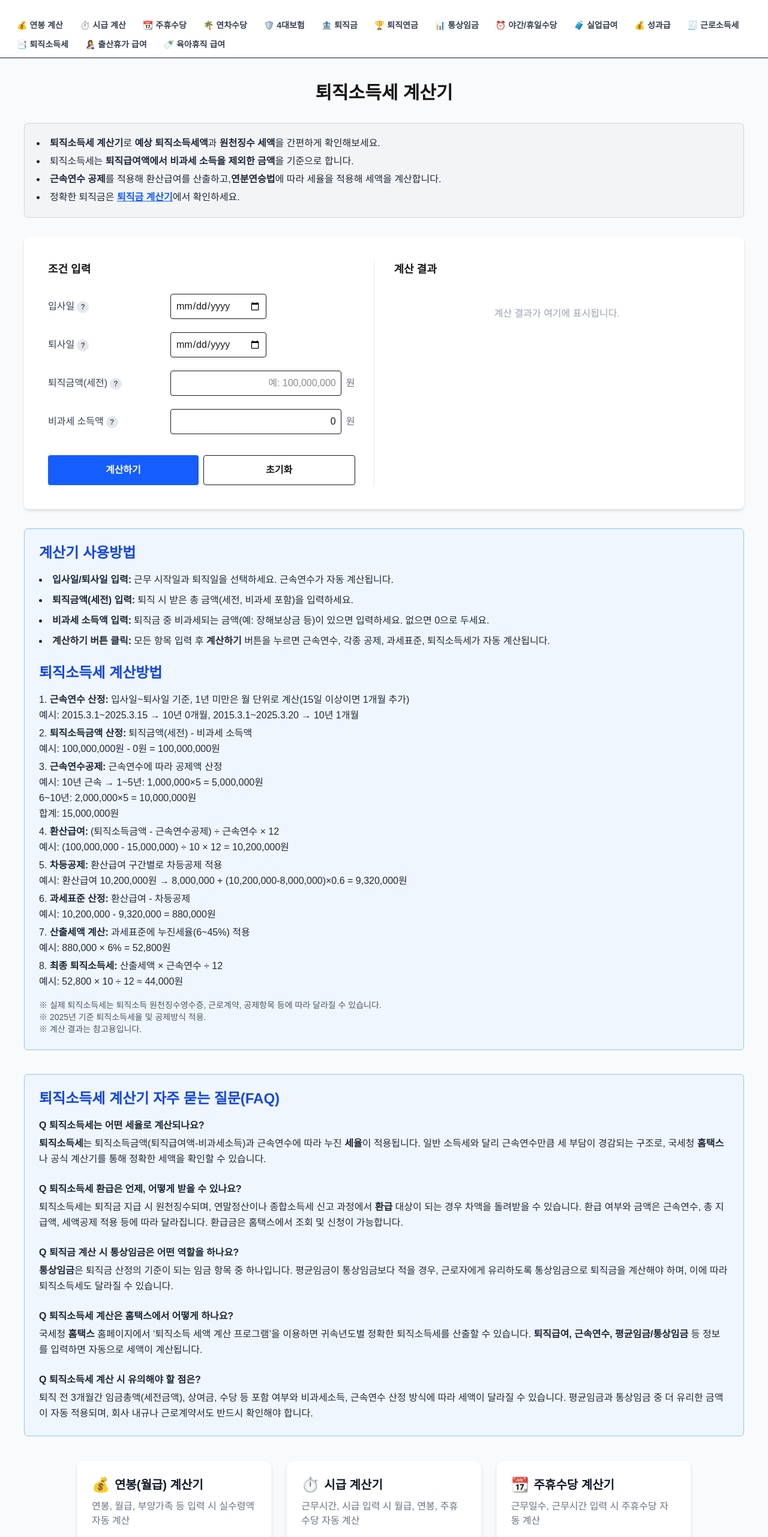
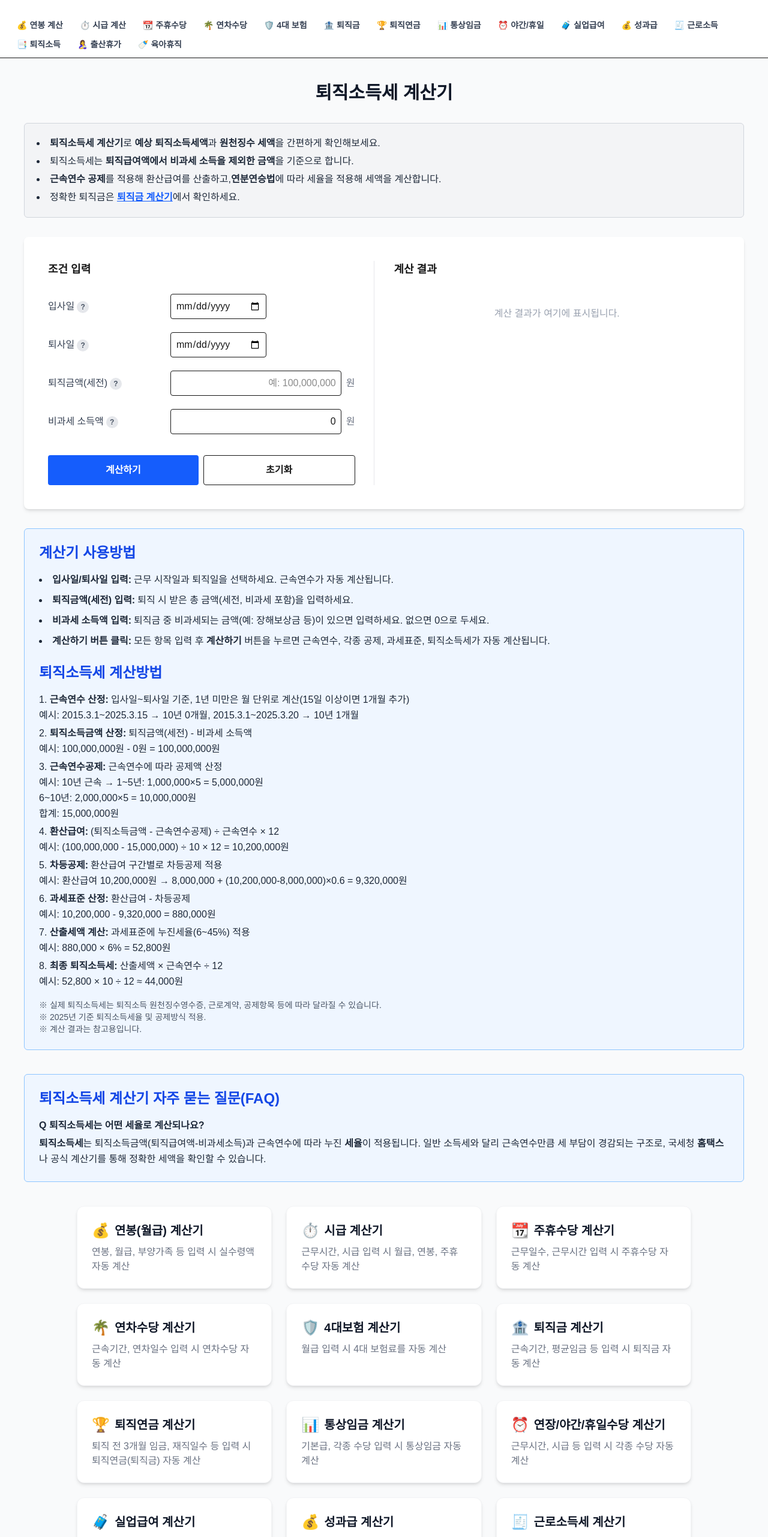
Before and after one commit to Jeonghaemo/workercalculator, a Next.js app: page /retirement-tax in a window 1280 px wide. Shown: the top 2563 px of the page at 60% size. Built offline with nearby package versions, Linux system fonts and the light colour scheme.

Commit message:
일부수정

```diff
--- a/src/app/components/Navbar.jsx
+++ b/src/app/components/Navbar.jsx
@@ -23,7 +23,7 @@ const pages = [
   },
   {
     href: "/four-insurances",
-    title: "4대보험",
+    title: "4대 보험",
     icon: "🛡️",
   },
   {
@@ -43,7 +43,7 @@ const pages = [
   },
   {
     href: "/overtime",
-    title: "야간/휴일수당",
+    title: "야간/휴일",
     icon: "⏰",
   },
   {
@@ -58,22 +58,22 @@ const pages = [
   },
   {
     href: "/income-tax",
-    title: "근로소득세",
+    title: "근로소득",
     icon: "🧾",
   },
   {
     href: "/retirement-tax",
-    title: "퇴직소득세",
+    title: "퇴직소득",
     icon: "📑",
   },
   {
     href: "/maternity-leave",
-    title: "출산휴가 급여",
+    title: "출산휴가",
     icon: "🤱",
   },
   {
     href: "/parental-leave",
-    title: "육아휴직 급여",
+    title: "육아휴직",
     icon: "🍼",
   },
 ];
--- a/src/app/overtime/overtime.jsx
+++ b/src/app/overtime/overtime.jsx
@@ -78,14 +78,13 @@ function IntroBox() {
           <span className="font-bold">휴일근로수당</span>은 소정근로일이 아닌 휴일 근로 시 8시간 이내는 <span className="font-bold">통상임금의 50% 이상</span>, 8시간 초과는 <span className="font-bold">100% 가산</span>이 적용됩니다.
         </li>
         <li>
-          시급은{" "}
+          통상임금은{" "}
           <Link
-            href="https://workercalculator.damoapick.co.kr/salary"
-            target="_blank"
+            href="https://workercalculator.damoapick.co.kr/ordinary"
             rel="noopener noreferrer"
             className="text-blue-600 hover:text-blue-800 underline font-bold"
           >
-            시급 계산기
+            통상임금 계산기
           </Link>
           에서 확인하세요.
         </li>
@@ -116,7 +115,7 @@ function CalculationMethodBox() {
         <li>
           <b>시급 입력:</b>
           <span className="ml-1">
-            세전 시급을 입력하세요. (예: 10,030원)
+            세전 통상임금을 입력하세요. (예: 10,030원)
           </span>
         </li>
         <li>
@@ -311,8 +310,8 @@ export default function OvertimeCalculator() {
         <section className="w-full lg:w-1/2 border-r border-gray-200 pr-0 lg:pr-8">
           <h3 className="font-semibold text-lg mb-6">근무시간 입력</h3>
           <InputRow
-            label="시급"
-            tooltip="세전 시급을 입력하세요. (예: 10030)"
+            label="통상임금"
+            tooltip="세전 통상임금을 입력하세요. (예: 10,030)"
           >
             <input
               type="text"
--- a/src/app/retirement-tax/retirement-tax.jsx
+++ b/src/app/retirement-tax/retirement-tax.jsx
@@ -281,35 +281,11 @@ function RetirementTaxFAQBox() {
             <b>퇴직소득세</b>는 퇴직소득금액(퇴직급여액-비과세소득)과 근속연수에 따라 누진 <b>세율</b>이 적용됩니다. 일반 소득세와 달리 근속연수만큼 세 부담이 경감되는 구조로, 국세청 <b>홈택스</b>나 공식 계산기를 통해 정확한 세액을 확인할 수 있습니다.
           </div>
         </div>
-        <div>
-          <div className="font-bold mb-1">Q 퇴직소득세 환급은 언제, 어떻게 받을 수 있나요?</div>
-          <div>
-            퇴직소득세는 퇴직금 지급 시 원천징수되며, 연말정산이나 종합소득세 신고 과정에서 <b>환급</b> 대상이 되는 경우 차액을 돌려받을 수 있습니다. 환급 여부와 금액은 근속연수, 총 지급액, 세액공제 적용 등에 따라 달라집니다. 환급금은 홈택스에서 조회 및 신청이 가능합니다.
-          </div>
-        </div>
-        <div>
-          <div className="font-bold mb-1">Q 퇴직금 계산 시 통상임금은 어떤 역할을 하나요?</div>
-          <div>
-            <b>통상임금</b>은 퇴직금 산정의 기준이 되는 임금 항목 중 하나입니다. 평균임금이 통상임금보다 적을 경우, 근로자에게 유리하도록 통상임금으로 퇴직금을 계산해야 하며, 이에 따라 퇴직소득세도 달라질 수 있습니다.
-          </div>
-        </div>
-        <div>
-          <div className="font-bold mb-1">Q 퇴직소득세 계산은 홈택스에서 어떻게 하나요?</div>
-          <div>
-            국세청 <b>홈택스</b> 홈페이지에서 ‘퇴직소득 세액 계산 프로그램’을 이용하면 귀속년도별 정확한 퇴직소득세를 산출할 수 있습니다. <b>퇴직급여, 근속연수, 평균임금/통상임금</b> 등 정보를 입력하면 자동으로 세액이 계산됩니다.
-          </div>
-        </div>
-        <div>
-          <div className="font-bold mb-1">Q 퇴직소득세 계산 시 유의해야 할 점은?</div>
-          <div>
-            퇴직 전 3개월간 임금총액(세전금액), 상여금, 수당 등 포함 여부와 비과세소득, 근속연수 산정 방식에 따라 세액이 달라질 수 있습니다. 평균임금과 통상임금 중 더 유리한 금액이 자동 적용되며, 회사 내규나 근로계약서도 반드시 확인해야 합니다.
-          </div>
-        </div>
+        {/* FAQ 내용 동일하게 추가 */}
       </div>
     </div>
   );
 }
-
 
 export default function RetirementTaxCalculator() {
   const [joinDate, setJoinDate] = useState("");
@@ -365,8 +341,8 @@ export default function RetirementTaxCalculator() {
   };
 
   return (
-    <main className="min-h-screen bg-gray-50 py-10 px-4">
-      <h1 className="text-3xl font-bold text-center mb-8">퇴직소득세 계산기</h1>
+    <main className="min-h-screen bg-gray-50 py-10 px-2 sm:px-4 lg:px-8">
+      <h1 className="text-3xl font-bold text-gray-900 text-center mb-8">퇴직소득세 계산기</h1>
       <IntroBox />
       <div className="my-6 max-w-3xl mx-auto px-4">
         <ins
@@ -416,7 +392,7 @@ export default function RetirementTaxCalculator() {
             <span className="text-gray-500">원</span>
           </InputRow>
           {retirementPay && (
-            <div className="text-blue-600 font-bold text-right mb-2">
+            <div style={{ color: "#3b82f6", fontWeight: "bold", textAlign: "right", marginBottom: 8 }}>
               입력값: {addComma(retirementPay)} 원
             </div>
           )}
```
Lines whose indentation alone changed are shown as unchanged.
